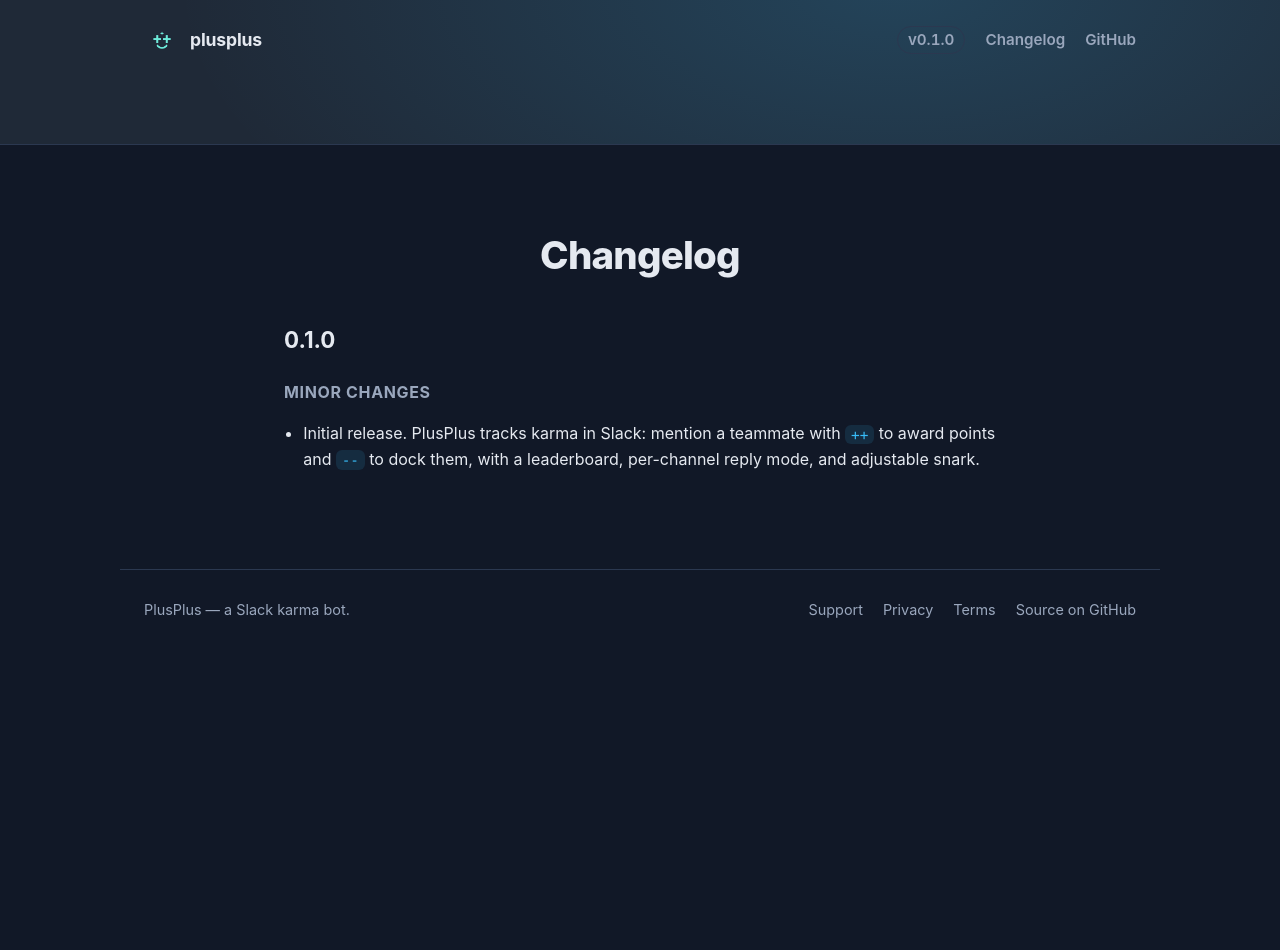
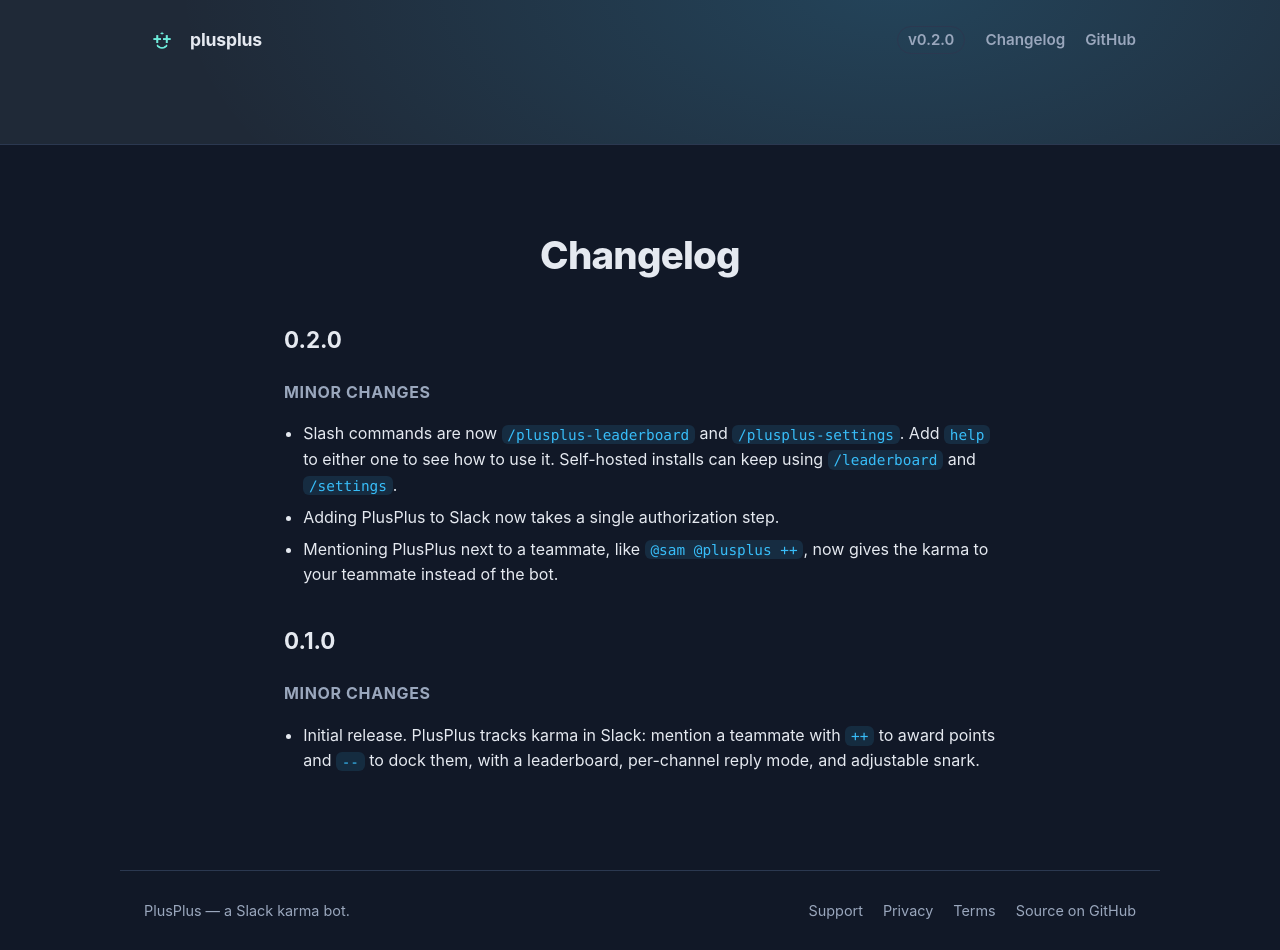
Before and after one commit to jordan-simonovski/plusplus, a website: page landing/changelog.html in a window 1280 px wide. Before the commit the page ends 800 px from the top, so only its background shows below. Drawn offline with Linux system fonts and the light colour scheme.

Commit message:
chore: release v0.2.0

```diff
--- a/landing/changelog.html
+++ b/landing/changelog.html
@@ -18,7 +18,7 @@
         <span class="brand__name">plusplus</span>
       </a>
       <div class="nav__links">
-        <a class="nav__link nav__version" data-version href="changelog.html">v0.1.0</a>
+        <a class="nav__link nav__version" data-version href="changelog.html">v0.2.0</a>
         <a class="nav__link" href="changelog.html">Changelog</a>
         <a class="nav__link" href="https://github.com/jordan-simonovski/plusplus" target="_blank" rel="noopener">GitHub</a>
       </div>
@@ -27,6 +27,13 @@
   <main>
     <article class="changelog section">
       <h1 class="section__title">Changelog</h1>
+<h2>0.2.0</h2>
+<h3>Minor Changes</h3>
+<ul>
+<li>Slash commands are now <code>/plusplus-leaderboard</code> and <code>/plusplus-settings</code>. Add <code>help</code> to either one to see how to use it. Self-hosted installs can keep using <code>/leaderboard</code> and <code>/settings</code>.</li>
+<li>Adding PlusPlus to Slack now takes a single authorization step.</li>
+<li>Mentioning PlusPlus next to a teammate, like <code>@sam @plusplus ++</code>, now gives the karma to your teammate instead of the bot.</li>
+</ul>
 <h2>0.1.0</h2>
 <h3>Minor Changes</h3>
 <ul>
--- a/package.json
+++ b/package.json
@@ -1,6 +1,6 @@
 {
   "name": "plusplus",
-  "version": "0.1.0",
+  "version": "0.2.0",
   "private": true,
   "type": "module",
   "description": "Versioning and landing tooling for the PlusPlus Slack karma bot (Go app).",
```
Also changed, not shown: landing/index.html (+1 -1 lines), .changeset/slack-review-fixes.md (deleted), CHANGELOG.md, 1 other file.
